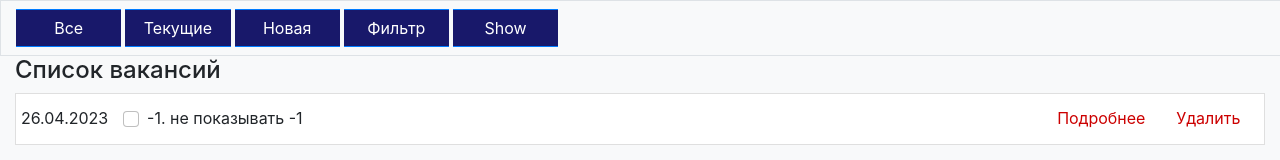
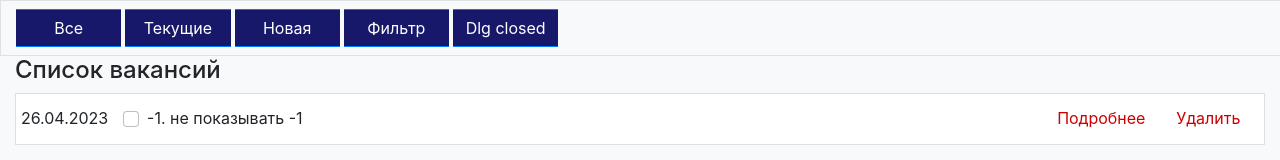
Before and after one commit to cherepakhin/vacancy_front, a React (Create React App) app: page / in a window 1280 px wide. Shown: the top 160 px of the page. Built offline with nearby package versions, Linux system fonts and the light colour scheme.

Commit message:
work show state opened dialog on caption button

```diff
--- a/src/components/MainToolbar.js
+++ b/src/components/MainToolbar.js
@@ -4,10 +4,12 @@ import * as actions from "../actions/actions";
 import { useDispatch } from "react-redux";
 import { connect } from "react-redux";
 
-const MainToolbar = () => {
-
+const MainToolbar = (props) => {
+  console.log("props");
+  console.log(props);
   const [visibleNewVacancyDlg, setVisibleNewVacancyDlg] = useState(false);
   const dispatch = useDispatch();
+  let captionVisible = false;
 
   const handleShowDialogNewVacancy = (e) => {
       console.log("visibleNewVacancyDlg: " + visibleNewVacancyDlg);
@@ -19,13 +21,26 @@ const MainToolbar = () => {
 
 //    console.log(visibleNewVacancyDlg);
     let visibleNewVacancyDlgAction = actions.createVisibleNewVacancyDlgAction(visibleNewVacancyDlg);
-    console.log(visibleNewVacancyDlgAction);
+    console.log(visibleNewVacancyDlgAction); // work! {"type": "SHOW_NEW_VACANCY_DLG","payload": {"visible": false}}
     dispatch(visibleNewVacancyDlgAction);
   }
 
   const getTitle = () => {
+    // console.log(this); // undefined
+//     console.log(this.app);
+//     console.log(app); // error
+    // console.log(this.props); // error
+    // console.log(caption); // not work! always only Show
+    // console.log(this); // undefined
+    // console.log(props); // undefined
+    // console.log(state); // undefined
     console.log(visibleNewVacancyDlg);
-    return visibleNewVacancyDlg ? "Hide" : "Show";
+//    console.log(this.props); // undefined
+    console.log(props.visibleNewVacancyDlg);
+    let caption = props.visibleNewVacancyDlg ? "Dlg opened" : "Dlg closed";
+//    return captionVisible? "Hide" : "Show";
+    return caption;
+
   }
 
   return (
@@ -56,15 +71,24 @@ const mapDispatchToProps = (dispatch) => {
 }
 
 const mapStateToProps = (state) => {
-    console.log("MainToolBar. state.vacancies: " + JSON.stringify(state)); // App. state.vacancies: {"vacancies":[{"completed":false,"id":-1,"title":"не показывать -1"}]}
-    return {
-        // "vacanciesFromState:" внутри компонета доступно через this.props.app.vacancies
-        // Доступен весь state. На пример: state.VACANCIES доступен через this.props.app.VACANCIES (__THIS.PROPS__!!!)
-        app: state,
-        // так будет доступно через <Vacancies vacancies={this.props.vacancies} />
-//        vacancies: state.vacancies,
-//        visibleNewVacancyDlg: state.visibleNewVacancyDlg
-    }
+    // work!
+    // for visibleNewVacancyDlg=false
+    // MainToolBar. state.vacancies: {"vacancies":[{"completed":false,"id":-1,"title":"не показывать -1"}],"visibleNewVacancyDlg":false}
+    // for visibleNewVacancyDlg=true
+    // MainToolBar. state.vacancies: {"vacancies":[{"completed":false,"id":-1,"title":"не показывать -1"}],"visibleNewVacancyDlg":true}
+    console.log("MainToolBar. state.vacancies: " + JSON.stringify(state));
+    const app = {...state};
+    console.log(app); // work! {vacancies: [...], visibleNewVacancyDlg: false}
+    console.log(app.visibleNewVacancyDlg); // work!
+    return app;
+//    return {
+//        // "vacanciesFromState:" внутри компонета доступно через this.props.app.vacancies
+//        // Доступен весь state. На пример: state.VACANCIES доступен через this.props.app.VACANCIES (__THIS.PROPS__!!!)
+//        app: {...state},
+//        // так будет доступно через <Vacancies vacancies={this.props.vacancies} />
+////        vacancies: state.vacancies,
+////        visibleNewVacancyDlg: state.visibleNewVacancyDlg
+//    }
 }
 
 var MainToolbarConnect = connect(mapStateToProps, mapDispatchToProps)(MainToolbar);
```
